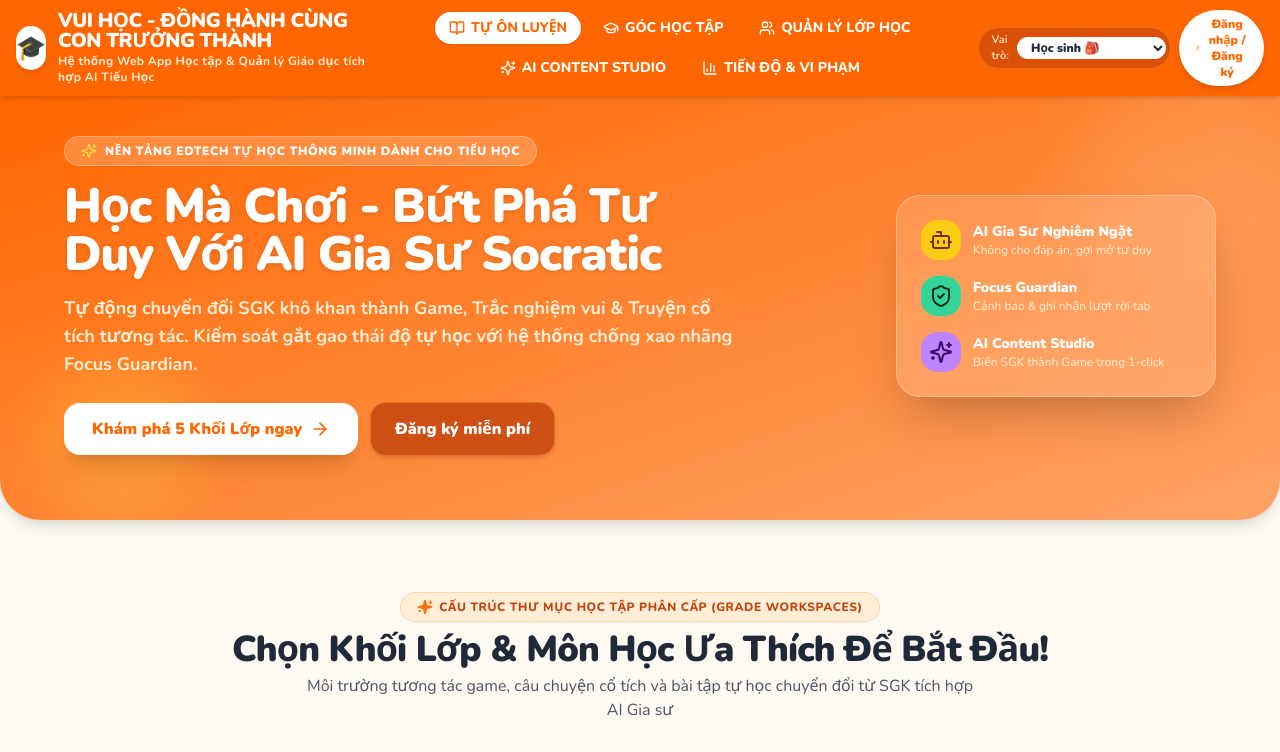
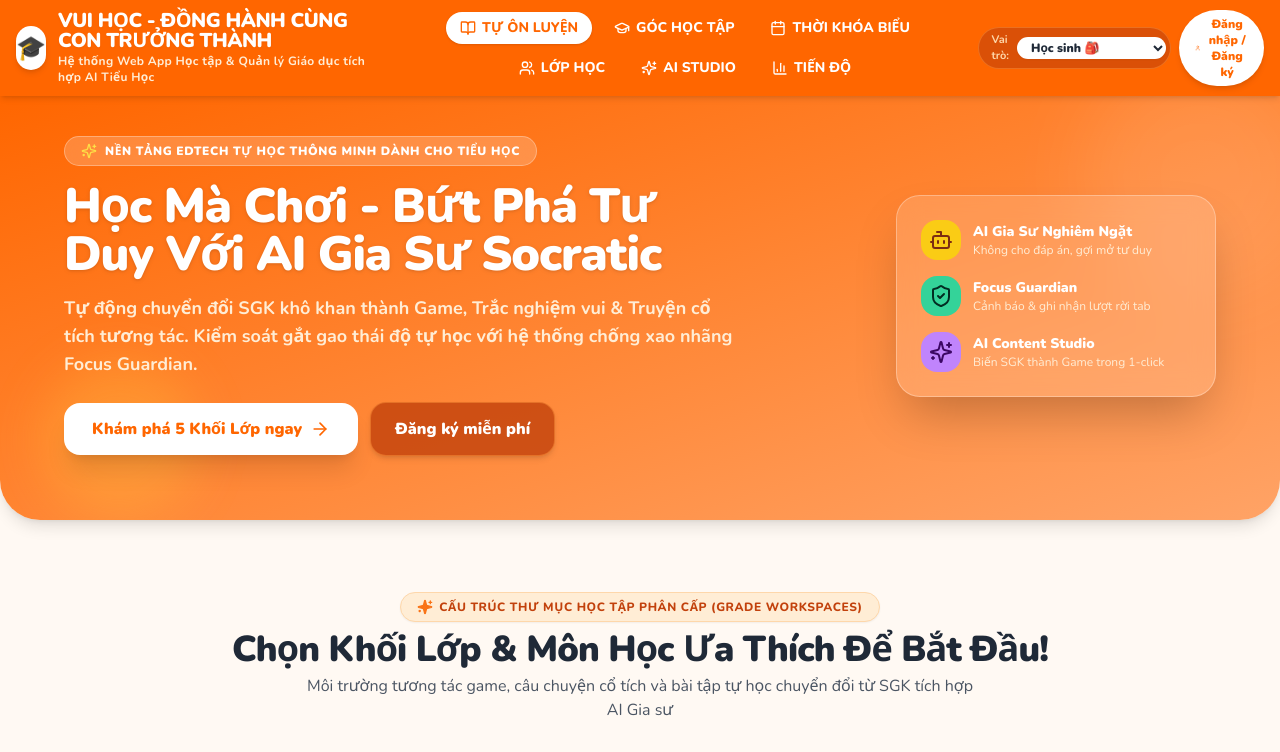
Before and after one commit to thanhhuongnbn1-ai/CUNGCONTUHOC, a React (Vite) app: page / in a window 1280 px wide. Shown: the top 752 px of the page. Built offline with nearby package versions, Linux system fonts and the light colour scheme; no server answers; the database is empty.

Commit message:
Upload src/components/Navbar.jsx

```diff
--- a/src/components/Navbar.jsx
+++ b/src/components/Navbar.jsx
@@ -1,6 +1,6 @@
 import React from 'react';
 import { Link, useLocation } from 'react-router-dom';
-import { BookOpen, Sparkles, MessageCircle, BarChart3, User, LogOut, ShieldCheck, GraduationCap, PlusCircle, Users } from 'lucide-react';
+import { BookOpen, Sparkles, MessageCircle, BarChart3, User, LogOut, ShieldCheck, GraduationCap, PlusCircle, Users, Calendar } from 'lucide-react';
 
 export const Navbar = ({ userProfile, onOpenAuth, onRoleSwitch, onLogout }) => {
   const location = useLocation();
@@ -51,13 +51,23 @@ export const Navbar = ({ userProfile, onOpenAuth, onRoleSwitch, onLogout }) => {
             </Link>
 
             <Link
+              to="/schedule"
+              className={`px-3.5 py-1.5 rounded-full transition flex items-center gap-1.5 ${
+                isActive('/schedule') ? 'bg-white text-[#FF6600] shadow' : 'hover:bg-orange-600 text-white'
+              }`}
+            >
+              <Calendar className="w-4 h-4" />
+              <span>THỜI KHÓA BIỂU</span>
+            </Link>
+
+            <Link
               to="/classes"
               className={`px-3.5 py-1.5 rounded-full transition flex items-center gap-1.5 ${
                 isActive('/classes') ? 'bg-white text-[#FF6600] shadow' : 'hover:bg-orange-600 text-white'
               }`}
             >
               <Users className="w-4 h-4" />
-              <span>QUẢN LÝ LỚP HỌC</span>
+              <span>LỚP HỌC</span>
             </Link>
 
             <Link
@@ -67,7 +77,7 @@ export const Navbar = ({ userProfile, onOpenAuth, onRoleSwitch, onLogout }) => {
               }`}
             >
               <Sparkles className="w-4 h-4" />
-              <span>AI CONTENT STUDIO</span>
+              <span>AI STUDIO</span>
             </Link>
 
             <Link
@@ -77,7 +87,7 @@ export const Navbar = ({ userProfile, onOpenAuth, onRoleSwitch, onLogout }) => {
               }`}
             >
               <BarChart3 className="w-4 h-4" />
-              <span>TIẾN ĐỘ & VI PHẠM</span>
+              <span>TIẾN ĐỘ</span>
             </Link>
           </nav>
 
```
